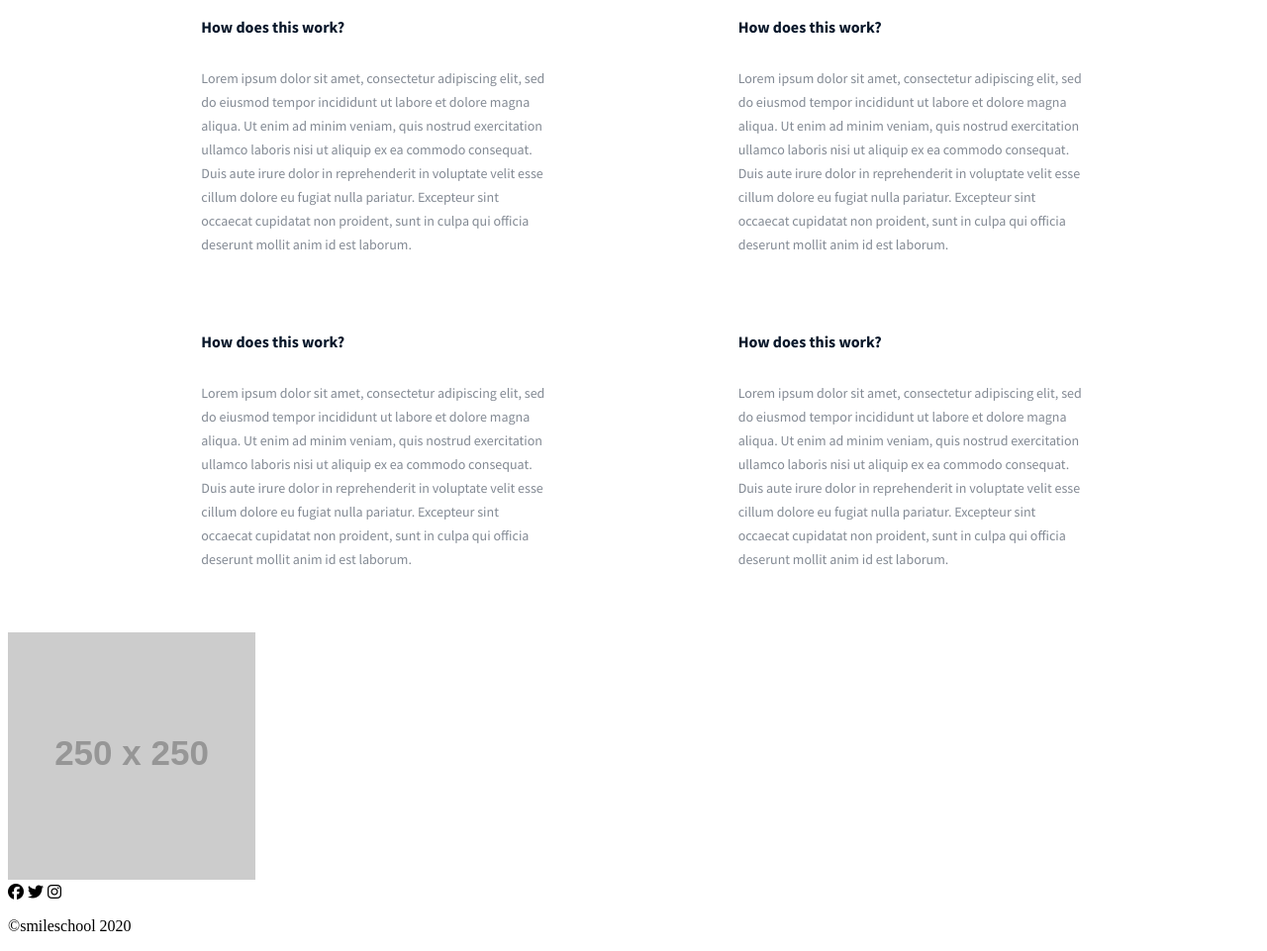
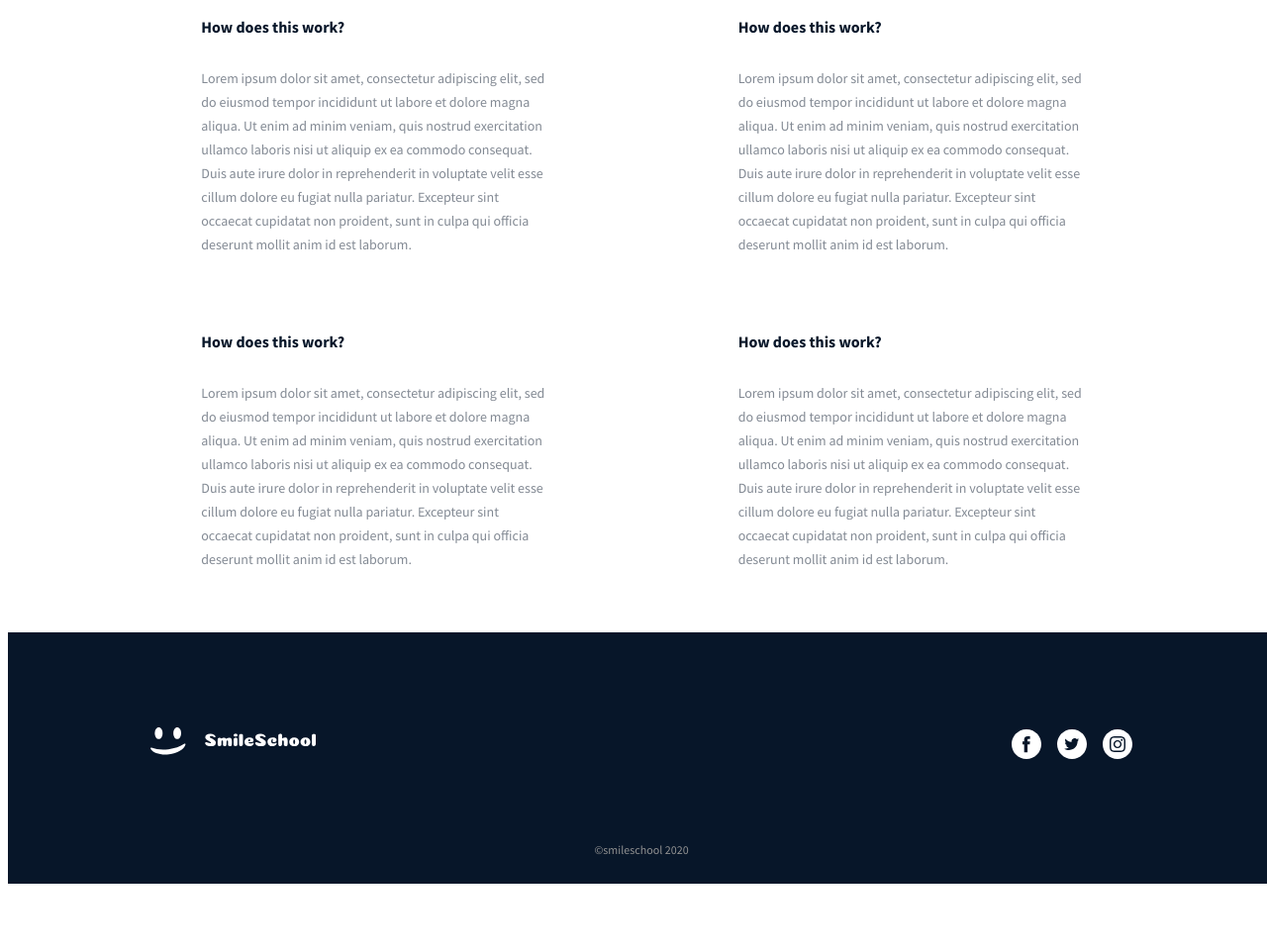
Before and after one commit to chereolisa/Advanced_css, a plain HTML site: page index.html in a window 1280 px wide. Shown: the part 2816-3777 px from the top of the page at 99% size. After the commit the page ends 3717 px from the top, so only its background shows below. Drawn offline with Linux system fonts and the light colour scheme; placeholder pictures from the web are drawn by us.

Commit message:
work done

```diff
--- a/index.html
+++ b/index.html
@@ -262,17 +262,19 @@
 
 
     <footer>
-        <section>
+        <section class="footer-section">
             <div>
-                <img src="https://fakeimg.pl/250x250?text=Sample+Logo" alt="logo">
-                <div>
-                    <i class="fa-brands fa-facebook"></i>
-                    <i class="fa-brands fa-twitter"></i>
-                    <i class="fa-brands fa-instagram"></i>
-                </div>
+                <img src="./images/logo.svg" alt="logo">
             </div>
-            <p>©smileschool 2020</p>
+            <div class="social-icons">
+                <img src="./images/Facebook_White.svg" alt="fb">
+                <img src="./images/Twitter_White.svg" alt="x">
+                <img src="./images/Instagram_White.svg" alt="ig">
+            </div>
+
         </section>
+
+        <p>©smileschool 2020</p>
     </footer>
 </body>
 </html>
--- a/styles.css
+++ b/styles.css
@@ -390,3 +390,32 @@ h2 {
     justify-content: space-evenly;
     margin-bottom: 3rem;
 }
+
+footer {
+    background-color: #071629;
+    padding-bottom: 1rem;
+}
+
+.footer-section {
+    display: flex;
+    justify-content: space-between;
+    padding: 6rem 9rem 4.5rem 9rem;
+}
+
+.social-icons {
+    display: flex;
+    justify-content: center;
+    align-items: center;
+    gap: 1rem;
+}
+
+footer > p {
+    font-family: Source Sans Pro;
+    font-weight: 400;
+    font-size: 12px;
+    color: #929292;
+    line-height: 100%;
+    letter-spacing: 0px;
+    text-align: center;
+
+}
```
Also changed, not shown: images/Facebook_White.svg (added), images/Instagram_White.svg (added), images/Twitter_White.svg (added).
